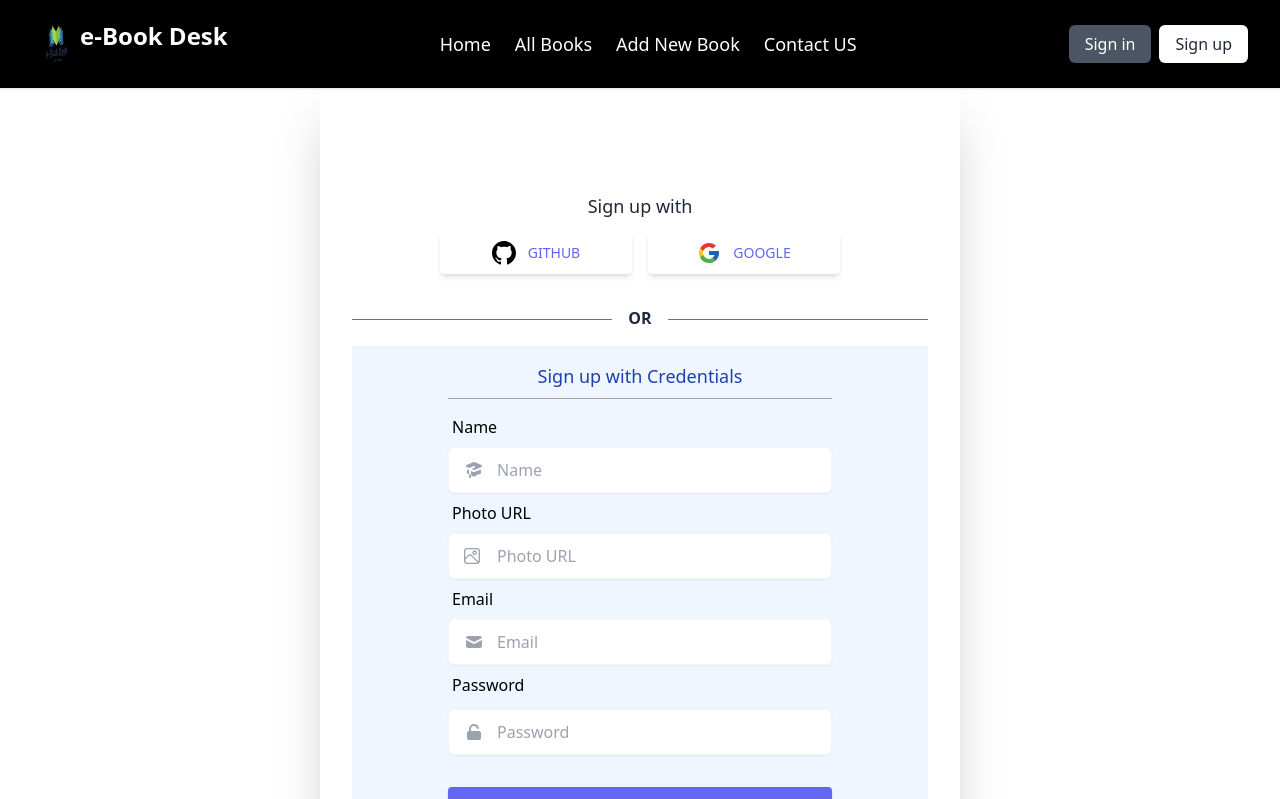
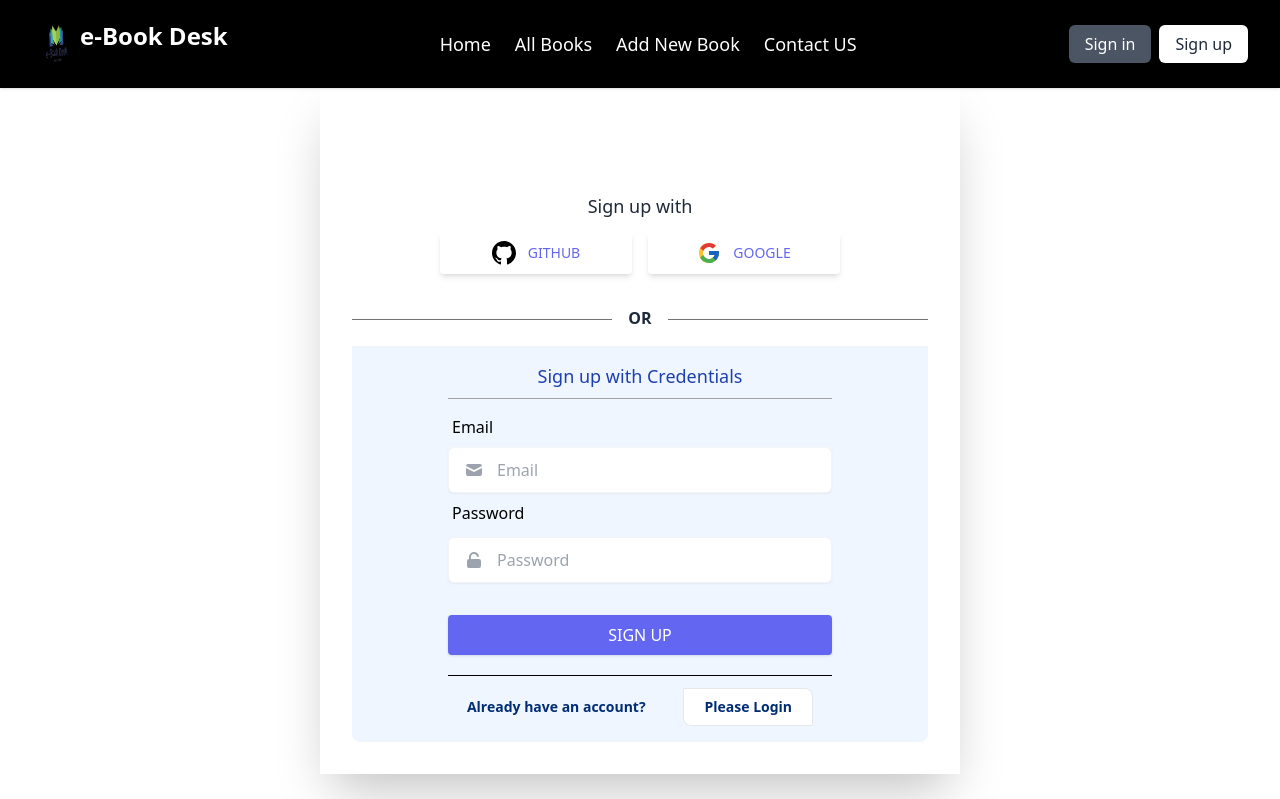
Before and after one commit to raj073/e-Book-Desk-Front-end, a React (Vite) app: page /signup in a window 1280 px wide. Shown: the top 799 px of the page. Built offline with nearby package versions, Linux system fonts and the light colour scheme.

Commit message:
Sign up added

```diff
--- a/package.json
+++ b/package.json
@@ -14,6 +14,7 @@
     "firebase": "^10.0.0",
     "react": "^18.2.0",
     "react-dom": "^18.2.0",
+    "react-hook-form": "^7.45.1",
     "react-hot-toast": "^2.4.1",
     "react-icons": "^4.10.1",
     "react-redux": "^8.1.1",
--- a/src/Pages/Signup/Signup.tsx
+++ b/src/Pages/Signup/Signup.tsx
@@ -1,6 +1,39 @@
-import { Link } from "react-router-dom";
+/* eslint-disable @typescript-eslint/no-unused-vars */
+/* eslint-disable @typescript-eslint/no-misused-promises */
+/* eslint-disable @typescript-eslint/no-floating-promises */
+import { Link, useNavigate } from "react-router-dom";
+import { useForm } from "react-hook-form";
+import { useAppDispatch } from "../../Redux/Hooks";
+import { createUser } from "../../Redux/Features/User/userSlice";
+import { useRef } from "react";
 
-export default function Signup() {
+type UserAuthFormProps = React.HTMLAttributes<HTMLDivElement>;
+
+interface SignUpFormInputs {
+  email: string;
+  password: string;
+}
+
+export default function Signup({ className, ...props }: UserAuthFormProps) {
+  const {
+    register,
+    handleSubmit,
+    formState: { errors },
+  } = useForm<SignUpFormInputs>();
+
+  const dispatch = useAppDispatch();
+  const navigate = useNavigate();
+  const formRef = useRef<HTMLFormElement>(null);
+
+  const handleSignUp = (data: SignUpFormInputs) => {
+    console.log(data);
+    dispatch(createUser({ email: data.email, password: data.password }));
+    navigate("/login");
+    if (formRef.current) {
+      formRef.current.reset();
+    }
+  };
+
   return (
     <div className="font-primary">
       <div className="p-8 lg:w-1/2 mx-auto shadow-2xl">
@@ -62,53 +95,7 @@ export default function Signup() {
             Sign up with Credentials{" "}
           </p>
           <div className="mt-2 border-b border-neutral-400"></div>
-          <form className="mt-4">
-            <label htmlFor="name" className="text-base font-medium px-1">
-              Name
-            </label>
-            <div className="relative mt-2 mb-2">
-              <input
-                className="appearance-none border pl-12 border-gray-100 shadow-sm focus:shadow-md focus:placeholder-gray-600  transition  rounded-md w-full py-3 text-gray-600 leading-tight focus:outline-none focus:ring-gray-600 focus:shadow-outline"
-                id="name"
-                name="name"
-                type="text"
-                placeholder="Name"
-                required
-              />
-              <div className="absolute left-0 inset-y-0 flex items-center">
-                <svg
-                  xmlns="http://www.w3.org/2000/svg"
-                  className="h-7 w-7 ml-3 text-gray-400 p-1"
-                  viewBox="0 0 20 20"
-                  fill="currentColor"
-                >
-                  <path d="M10.394 2.08a1 1 0 00-.788 0l-7 3a1 1 0 000 1.84L5.25 8.051a.999.999 0 01.356-.257l4-1.714a1 1 0 11.788 1.838L7.667 9.088l1.94.831a1 1 0 00.787 0l7-3a1 1 0 000-1.838l-7-3zM3.31 9.397L5 10.12v4.102a8.969 8.969 0 00-1.05-.174 1 1 0 01-.89-.89 11.115 11.115 0 01.25-3.762zM9.3 16.573A9.026 9.026 0 007 14.935v-3.957l1.818.78a3 3 0 002.364 0l5.508-2.361a11.026 11.026 0 01.25 3.762 1 1 0 01-.89.89 8.968 8.968 0 00-5.35 2.524 1 1 0 01-1.4 0zM6 18a1 1 0 001-1v-2.065a8.935 8.935 0 00-2-.712V17a1 1 0 001 1z" />
-                </svg>
-              </div>
-            </div>
-            <label htmlFor="photoURL" className="text-base font-medium px-1">
-              Photo URL
-            </label>
-            <div className="relative mt-2 mb-2">
-              <input
-                className="appearance-none border pl-12 border-gray-100 shadow-sm focus:shadow-md focus:placeholder-gray-600  transition  rounded-md w-full py-3 text-gray-600 leading-tight focus:outline-none focus:ring-gray-600 focus:shadow-outline"
-                id="photoURL"
-                name="photoURL"
-                type="text"
-                placeholder="Photo URL"
-              />
-              <div className="absolute left-0 inset-y-0 flex items-center">
-                <svg
-                  xmlns="http://www.w3.org/2000/svg"
-                  viewBox="0 0 24 24"
-                  className="h-6 w-6 ml-3 text-gray-400 p-1"
-                  fill="currentColor"
-                >
-                  <path d="M19,0H5A5.006,5.006,0,0,0,0,5V19a5.006,5.006,0,0,0,5,5H19a5.006,5.006,0,0,0,5-5V5A5.006,5.006,0,0,0,19,0ZM5,2H19a3,3,0,0,1,3,3V19a2.951,2.951,0,0,1-.3,1.285l-9.163-9.163a5,5,0,0,0-7.072,0L2,14.586V5A3,3,0,0,1,5,2ZM5,22a3,3,0,0,1-3-3V17.414l4.878-4.878a3,3,0,0,1,4.244,0L20.285,21.7A2.951,2.951,0,0,1,19,22Z" />
-                  <path d="M16,10.5A3.5,3.5,0,1,0,12.5,7,3.5,3.5,0,0,0,16,10.5Zm0-5A1.5,1.5,0,1,1,14.5,7,1.5,1.5,0,0,1,16,5.5Z" />
-                </svg>
-              </div>
-            </div>
+          <form onSubmit={handleSubmit(handleSignUp)} className="mt-4">
             <label htmlFor="email" className="text-base font-medium px-1">
               Email
             </label>
@@ -116,11 +103,15 @@ export default function Signup() {
               <input
                 className="appearance-none border pl-12 border-gray-100 shadow-sm focus:shadow-md focus:placeholder-gray-600  transition  rounded-md w-full py-3 text-gray-600 leading-tight focus:outline-none focus:ring-gray-600 focus:shadow-outline"
                 id="email"
-                name="email"
                 type="text"
                 placeholder="Email"
                 required
+                autoCapitalize="none"
+                autoComplete="email"
+                autoCorrect="off"
+                {...register("email", { required: "Email is required" })}
               />
+              {errors.email && <p>{errors.email.message}</p>}
               <div className="absolute left-0 inset-y-0 flex items-center">
                 <svg
                   xmlns="http://www.w3.org/2000/svg"
@@ -140,11 +131,13 @@ export default function Signup() {
               <input
                 className="appearance-none border pl-12 border-gray-100 shadow-sm focus:shadow-md focus:placeholder-gray-600  transition  rounded-md w-full py-3 text-gray-600 leading-tight focus:outline-none focus:ring-gray-600 focus:shadow-outline"
                 id="password"
-                name="password"
                 type="password"
                 placeholder="Password"
-                required
+                autoCapitalize="none"
+                autoCorrect="off"
+                {...register("password", { required: "Password is required" })}
               />
+              {errors.password && <p>{errors.password.message}</p>}
               <div className="absolute left-0 inset-y-0 flex items-center">
                 <svg
                   xmlns="http://www.w3.org/2000/svg"
@@ -167,7 +160,7 @@ export default function Signup() {
             <div className="mt-5 border-b border-black"></div>
             <div className="mt-3 text-sm flex justify-around items-center text-[#002D74]">
               <p className="font-semibold">Already have an account?</p>
-              <Link to={"/signin"}>
+              <Link to={"/login"}>
                 <button className="py-2 px-5 bg-white border rounded-bl-lg rounded-tr-lg font-semibold hover:scale-110 duration-300">
                   Please Login
                 </button>
```
Also changed, not shown: 1 other file (tests, documents, lock files or other folders).
